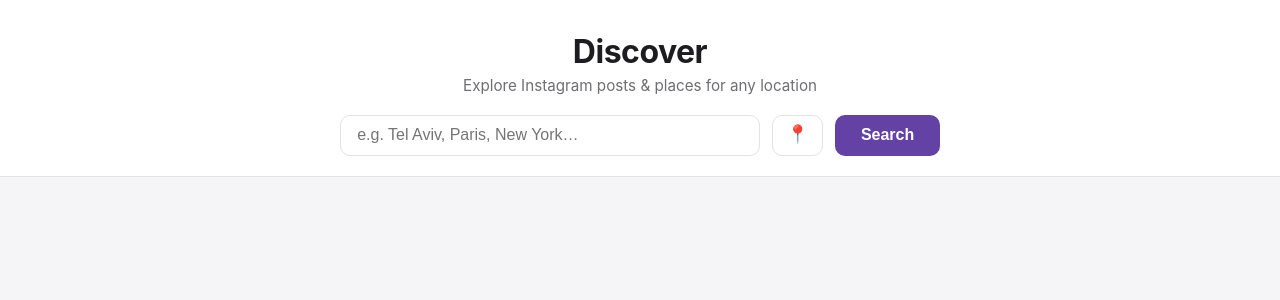
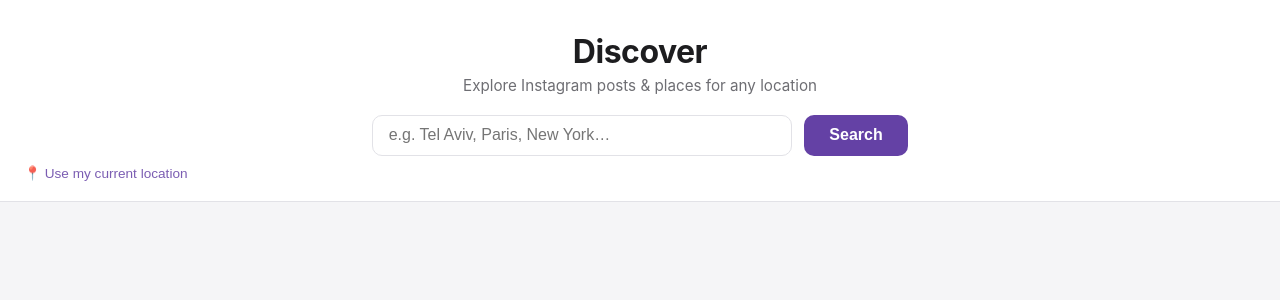
Before and after one commit to yonatanginat12/instamap, a FastAPI app: page / in a window 1280 px wide. Shown: the top 300 px of the page. Run offline with FastAPI, Linux system fonts and the light colour scheme.

Commit message:
Move locate button below search form with full label

```diff
--- a/templates/index.html
+++ b/templates/index.html
@@ -56,12 +56,13 @@
     #searchBtn:hover { opacity: .88; }
     #searchBtn:disabled { opacity: .5; cursor: not-allowed; }
     #locateBtn {
-      padding: .65rem .85rem; background: var(--surface); color: var(--accent);
-      border: 1.5px solid var(--border); border-radius: 10px; font-size: 1.1rem;
-      cursor: pointer; transition: background .15s, border-color .15s; line-height: 1;
+      background: none; border: none; color: var(--accent);
+      font-size: .85rem; font-weight: 500; cursor: pointer;
+      display: flex; align-items: center; gap: .3rem;
+      margin-top: .6rem; opacity: .85; transition: opacity .15s;
     }
-    #locateBtn:hover { background: var(--accent-light); border-color: var(--accent); }
-    #locateBtn:disabled { opacity: .5; cursor: not-allowed; }
+    #locateBtn:hover { opacity: 1; text-decoration: underline; }
+    #locateBtn:disabled { opacity: .4; cursor: not-allowed; text-decoration: none; }
 
     /* ── View toggle ── */
     .view-toggle {
@@ -223,9 +224,9 @@
   <p>Explore Instagram posts &amp; places for any location</p>
   <form id="searchForm">
     <input id="location" type="text" placeholder="e.g. Tel Aviv, Paris, New York…" autocomplete="off" required />
-    <button id="locateBtn" type="button" title="Use my current location">📍</button>
     <button id="searchBtn" type="submit">Search</button>
   </form>
+  <button id="locateBtn" type="button">📍 Use my current location</button>
   <div class="view-toggle" id="viewToggle" hidden>
     <button class="vbtn active" id="btnGrid" onclick="setView('grid')">⊞ Grid</button>
     <button class="vbtn"        id="btnMap"  onclick="setView('map')">🗺 Map</button>
```
